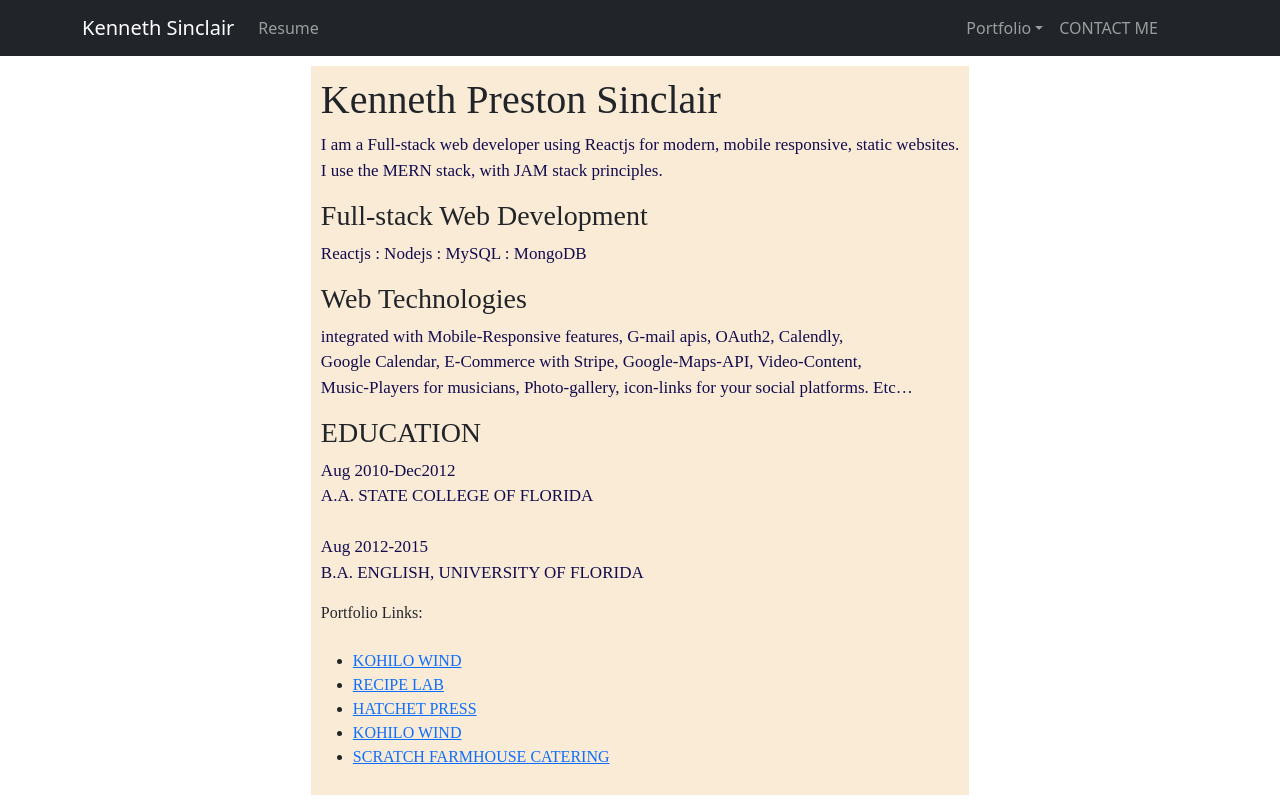
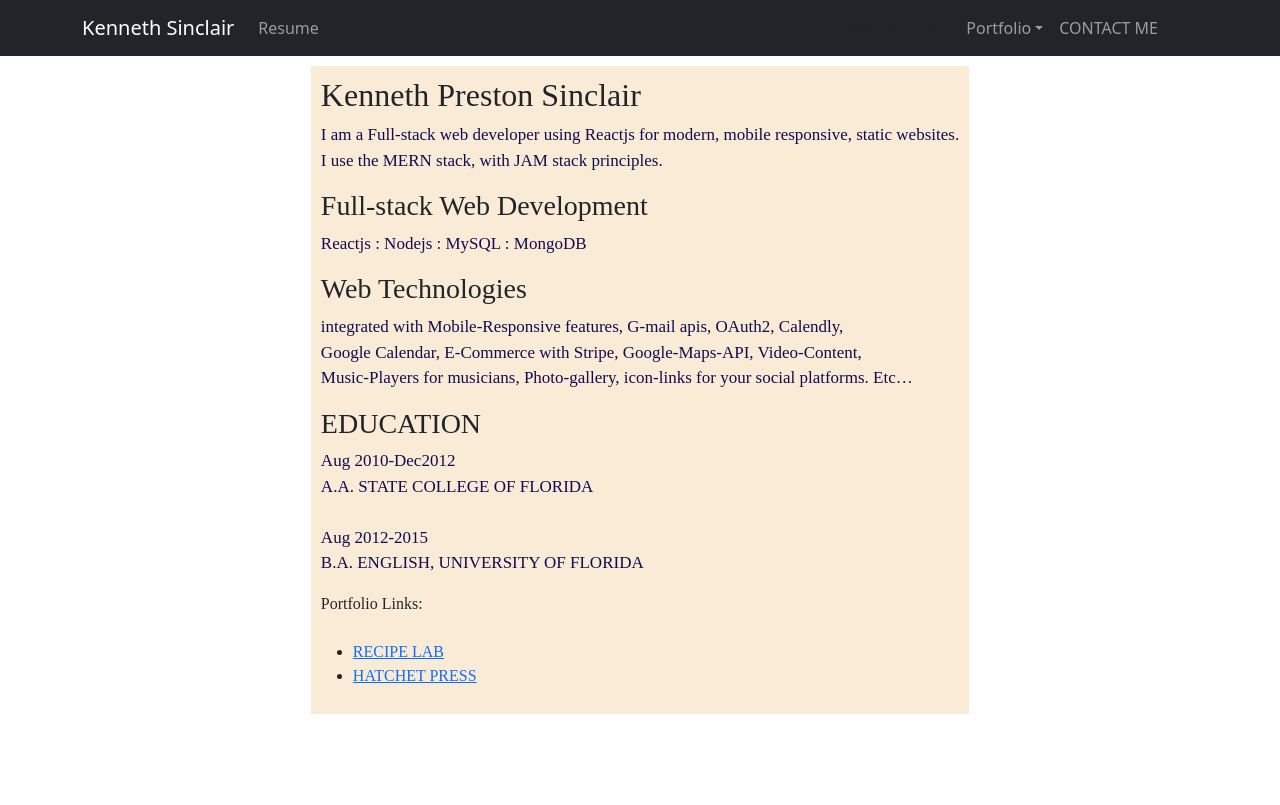
Before and after one commit to lucidbrawler/portfolio, a React (Create React App) app: page /resume in a window 1280 px wide. Built offline with nearby package versions, Linux system fonts and the light colour scheme.

Commit message:
removed kohilo and scratch from portfolio sites.

```diff
--- a/src/routes/contact.js
+++ b/src/routes/contact.js
@@ -61,7 +61,7 @@ const Contact = () => {
           <Col>
 
             <div  className="containersc">
-              <p className="">Schedule a consolation and let's figure out a one time fee to get you up and running on the web. </p>
+              <p className="">Schedule a consolation to figure out a one time fee to get your idea on the web. </p>
               <p >
                 <i class="bi bi-envelope-fill">kennethpsinclair@yahoo.com</i>
               </p>
--- a/src/routes/resume.js
+++ b/src/routes/resume.js
@@ -4,9 +4,9 @@ const Resume = () => (
     <div className="resume">
         <section className="resumepaper">
         <section>
-            <h1>
+            <h2>
                 Kenneth Preston Sinclair
-            </h1>
+            </h2>
             <p>
                 I am a Full-stack web developer using Reactjs for modern, mobile responsive, static websites.<br />
                 I use the MERN stack, with  JAM stack principles.
@@ -37,15 +37,15 @@ const Resume = () => (
         </section>
         <section>
             Portfolio Links:<br/><br/><ul>
-            <li><a target="blank" href= ' https://blissful-knuth-d7ec88.netlify.app/'>KOHILO WIND</a><br/></li>
+
 
             <li> <a  target="blank" href='https://www.recipelab.fun/login'>RECIPE LAB</a><br/></li>
 
             <li> <a target="blank" href=  'https://hatchetpress.net/#/'>HATCHET PRESS</a><br/></li>
 
-            <li><a target="blank" href= ' https://blissful-knuth-d7ec88.netlify.app/'>KOHILO WIND</a><br/></li>
 
-            <li><a target="blank" href= ' https://peaceful-carson-4994a2.netlify.app/'>SCRATCH FARMHOUSE CATERING</a><br/></li>
+
+
             </ul>
         </section>
         </section>
--- a/src/routes/websites.js
+++ b/src/routes/websites.js
@@ -4,16 +4,15 @@ const Websites = () => {
 
     return(
 <div className="">
-    hey websites<br/><br/>
+    These are two of my current running websites, excluding this one.<br/><br/>
     <section>
             Portfolio Links:<br/><br/><ul>
            <li> <a target="blank" href='https://www.recipelab.fun/login'>RECIPE LAB</a><br/></li>
 
            <li> <a target="blank" href=  'https://hatchetpress.net/#/'>HATCHET PRESS</a><br/></li>
 
-           <li><a target="blank" href= ' https://blissful-knuth-d7ec88.netlify.app/'>KOHILO WIND</a><br/></li>
 
-           <li><a target="blank" href= ' https://peaceful-carson-4994a2.netlify.app/'>SCRATCH FARMHOUSE CATERING</a><br/></li>
+
             </ul>
         </section>
 </div>)
```
Also changed, not shown: 1 other file (tests, documents, lock files or other folders).
